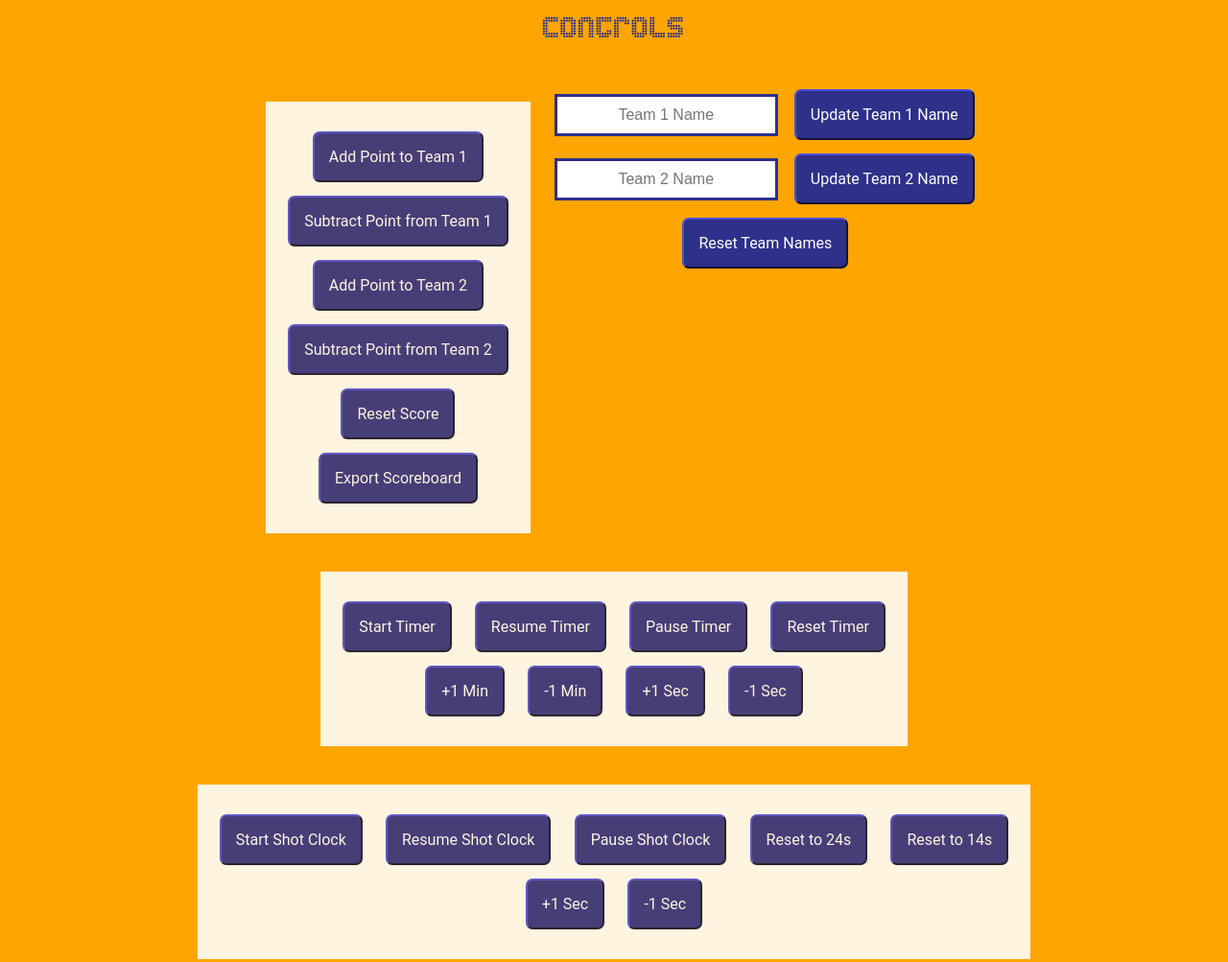
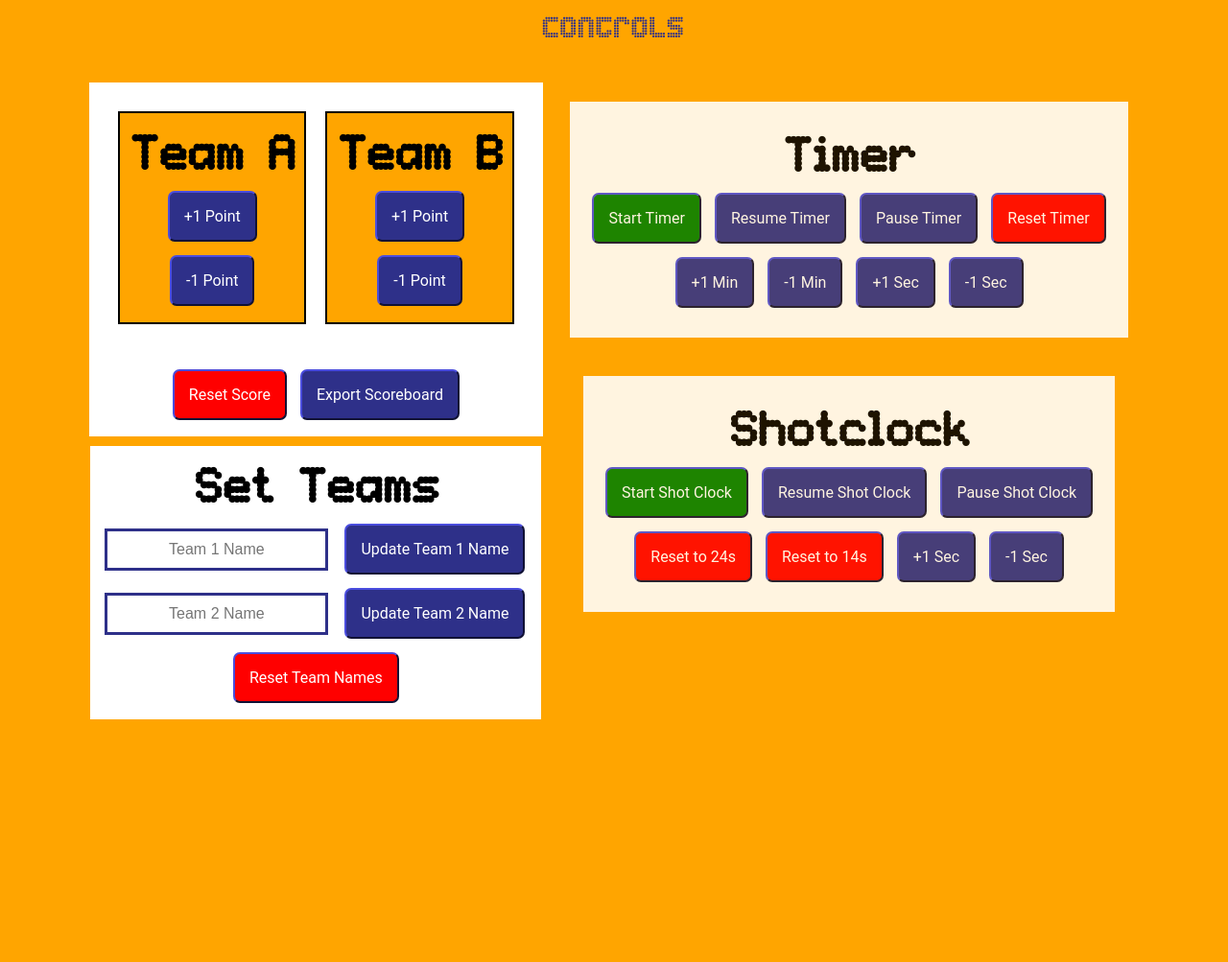
Before and after one commit to verren5/basketball-scoreboard, a website: page public/control.html in a window 1280 px wide. Shown: the whole page at 96% size. After the commit the page ends 800 px from the top, so only its background shows below. Drawn offline with nearby package versions, Linux system fonts and the light colour scheme.

Commit message:
Styled control.js

```diff
--- a/public/control.html
+++ b/public/control.html
@@ -10,18 +10,30 @@
     <div class="header">Controls</div>
     <div class="other">
       <div class="buttons">
+
+        <div class="teamSettings">
+          <div class="scoreBoardControls">
             <div class="scoreBoardSetter">
-          <button id="add-team1-point">Add Point to Team 1</button>
-          <button id="subtract-team1-point">Subtract Point from Team 1</button>
-          <button id="add-team2-point">Add Point to Team 2</button>
-          <button id="subtract-team2-point">Subtract Point from Team 2</button>
-          <button id="resetScore" onclick="resetScore()">Reset Score</button>
-          <button id="exportScoreboard" onclick="exportScoreboard()">
-            Export Scoreboard
-          </button>
+              <div class="scoreBoardSetterA">
+                <h2>Team A</h2>
+                <button id="add-team1-point">+1 Point</button>
+                <button id="subtract-team1-point">-1 Point</button>
+              </div>
+              <div class="scoreBoardSetterB">
+                <h2>Team B</h2>
+                <button id="add-team2-point">+1 Point</button>
+                <button id="subtract-team2-point">-1 Point</button>
+              </div>
+            </div>
+            <div class="scoreBoardMisc">
+              <button id="resetScore" onclick="resetScore()" style="background-color: red; color: white;">Reset Score</button>
+              <button id="exportScoreboard" onclick="exportScoreboard()">Export Scoreboard</button>
+            </div>
           </div>
           <div class="teamNameSetter">
-          <div>
+            <h2>Set Teams</h2>
+            <div class="nameContainer">
+              <div class="team1Setter">
                 <input
                   type="text"
                   id="team1-name-input"
@@ -31,7 +43,7 @@
                   Update Team 1 Name
                 </button>
               </div>
-          <div>
+              <div class="team2Setter">
                 <input
                   type="text"
                   id="team2-name-input"
@@ -41,18 +53,23 @@
                   Update Team 2 Name
                 </button>
               </div>
-          <button id="resetTeamName" onclick="resetTeamName()">
+            </div>
+            <button id="resetTeamName" onclick="resetTeamName()" style="background-color: red; color: white;">
               Reset Team Names
             </button>
           </div>
+        </div>
+
+       <div class="timeSettings">
         <div class="timeSetter">
-          <div class="container">
-            <button id="startButton">Start Timer</button>
+          <h2>Timer</h2>
+          <div class="containerTimer">
+            <button id="startButton" style="background-color: green; color: white;">Start Timer</button>
             <button id="resumeButton">Resume Timer</button>
             <button id="pauseButton">Pause Timer</button>
-            <button id="resetButton">Reset Timer</button>
+            <button id="resetButton" style="background-color: red; color: white;">Reset Timer</button>
           </div>
-          <div class="container">
+          <div class="containerTimer">
             <button id="addMinute">+1 Min</button>
             <button id="subtractMinute">-1 Min</button>
             <button id="addSecond">+1 Sec</button>
@@ -60,18 +77,21 @@
           </div>
         </div>
         <div class="shotClockSetter">
-          <div class="container">
-            <button id="startSC">Start Shot Clock</button>
+          <h2>Shotclock</h2>
+          <div class="containerSC">
+            <button id="startSC" style="background-color: green; color: white;">Start Shot Clock</button>
             <button id="resumeSC">Resume Shot Clock</button>
             <button id="pauseSC">Pause Shot Clock</button>
-            <button id="resetTo24SC">Reset to 24s</button>
-            <button id="resetTo14SC">Reset to 14s</button>
           </div>
-          <div class="container">
+          <div class="containerSC">
+            <button id="resetTo24SC" style="background-color: red; color: white;">Reset to 24s</button>
+            <button id="resetTo14SC" style="background-color: red; color: white;">Reset to 14s</button>
             <button id="addSecondSC">+1 Sec</button>
             <button id="subtractSecondSC">-1 Sec</button>
           </div>
         </div>
+       </div>
+
       </div>
     </div>
     <!--ExcelJS Licensed under the MIT License-->
--- a/public/styles.css
+++ b/public/styles.css
@@ -148,22 +148,72 @@ h4 {
     margin: 10px 0;
 }
 
+.teamSettings {
+    left: 0;
+    height: 30%;
+    align-items: center;
+    display: flex;
+    flex-direction: column;
+}
+
+.scoreBoardControls {
+    background-color: white;
+    left: 0;
+    height: 30%;
+    align-items: center;
+    display: flex;
+    flex-direction: column;
+}
+
 .scoreBoardSetter {
     background-color: white;
+    position: relative;
+    left: 0;
+    padding: 10px;
+    margin: 10px;
+    align-items: center;
+    display: flex;
+    flex-direction: row;
+}
+
+.scoreBoardSetterA, .scoreBoardSetterB {
+    background-color: orange;
+    position: relative;
+    padding: 10px;
+    margin: 10px;
+    align-items: center;
     display: flex;
     flex-direction: column;
+    border: 2px solid black;
+}
+
+.scoreBoardMisc {
+    background-color: white;
+    position: relative;
+    padding: 10px;
     align-items: center;
+    display: flex;
+    flex-direction: row;
+    justify-content: center;
+}
+
+.teamNameSetter {
+    background-color: white;
     position: relative;
-    font-size: 2rem;
-    margin: 20px;
-    opacity: 0.88;
-    padding-left: 1rem;
-    padding-right: 1rem;
-    padding-top: 1.5rem;
-    padding-bottom: 1.5rem;
-    z-index: 1;
-    max-width: 100%;
-    box-sizing: border-box;
+    top: 20%;
+    padding: 10px;
+    margin: 10px;
+    align-items: center;
+    display: flex;
+    flex-direction: column;
+}
+
+.timeSettings {
+    left: 0;
+    height: 30%;
+    align-items: center;
+    display: flex;
+    flex-direction: column;
 }
 
 .timeSetter {
@@ -175,13 +225,18 @@ h4 {
     font-size: 2rem;
     margin: 20px;
     opacity: 0.88;
-    padding-left: 1rem;
-    padding-right: 1rem;
-    padding-top: 1.5rem;
-    padding-bottom: 1.5rem;
+    padding: 1.5rem 1rem;
     z-index: 1;
     max-width: 100%;
     box-sizing: border-box;
+}
+
+.containerTimer {
+    background-color: white;
+    display: flex;
+    flex-direction: row;
+    justify-items: center;
+    align-items: center;
 }
 
 .shotClockSetter {
@@ -200,6 +255,14 @@ h4 {
     z-index: 1;
     max-width: 100%;
     box-sizing: border-box;
+}
+
+.containerSC {
+    background-color: white;
+    display: flex;
+    flex-direction: row;
+    justify-items: center;
+    align-items: center;
 }
 
 .buttons {
```
Lines whose indentation alone changed are shown as unchanged.
